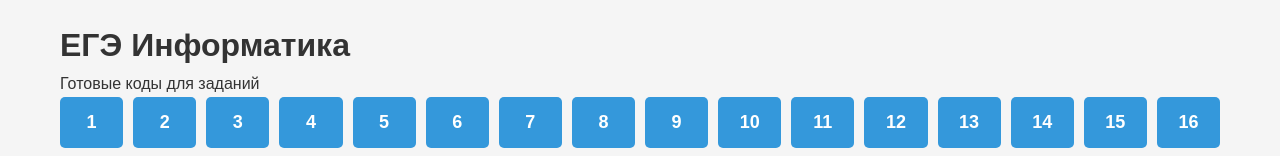
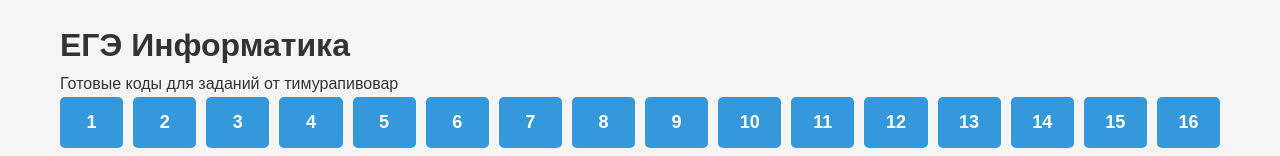
Before and after one commit to timurpivovars/help, a plain HTML site: page index.html in a window 1280 px wide. Shown: the top 156 px of the page. Drawn offline with Linux system fonts and the light colour scheme.

Commit message:
Update index.html

```diff
--- a/index.html
+++ b/index.html
@@ -10,7 +10,7 @@
     <div class="container">
         <header>
             <h1 onclick="goBack()" style="cursor: pointer;">ЕГЭ Информатика</h1>
-            <p>Готовые коды для заданий</p>
+            <p>Готовые коды для заданий от тимурапивовар</p>
         </header>
 
         <nav class="task-nav">
```
